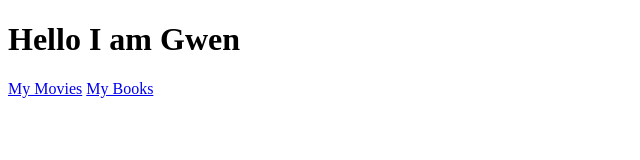
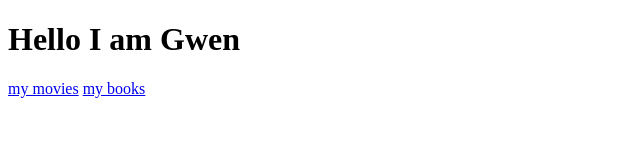
Before and after one commit to gwenstew/first-website, a plain HTML site: page index.html in a window 1280 px wide. Shown: the full height of the page, 0-640 px from the left. Drawn offline with Linux system fonts and the light colour scheme.

Commit message:
type changes

```diff
--- a/index.html
+++ b/index.html
@@ -7,7 +7,7 @@
     <body>
         <h1>Hello I am Gwen</h1>
 
-        <a href="pages/movies.html">My Movies</a>
-        <a href="pages/books.html">My Books</a>
+        <a href="pages/movies.html">my movies</a>
+        <a href="pages/books.html">my books</a>
     </body>
 </html>
```
Also changed, not shown: pages/movies.html (+1 -1 lines).
